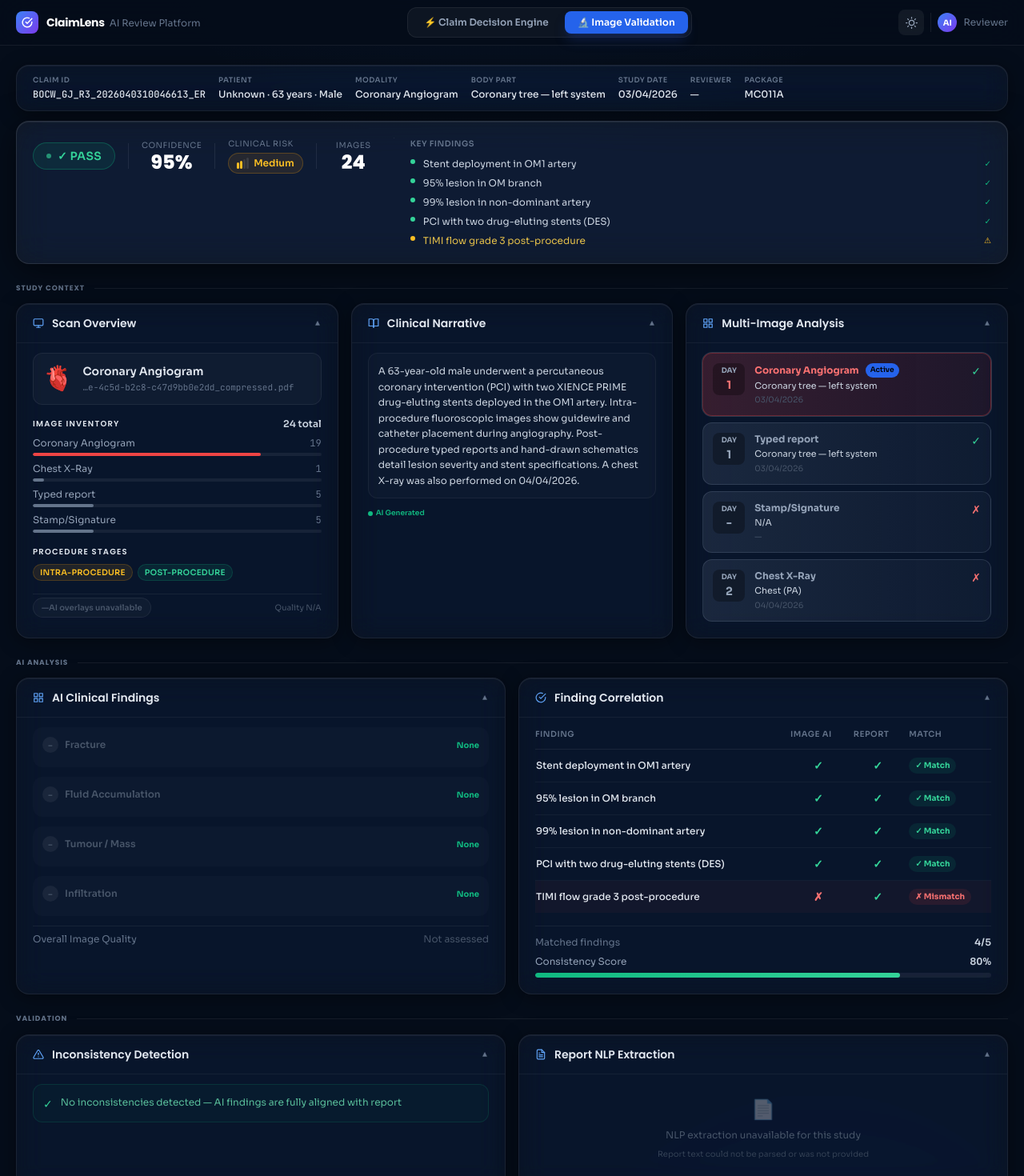
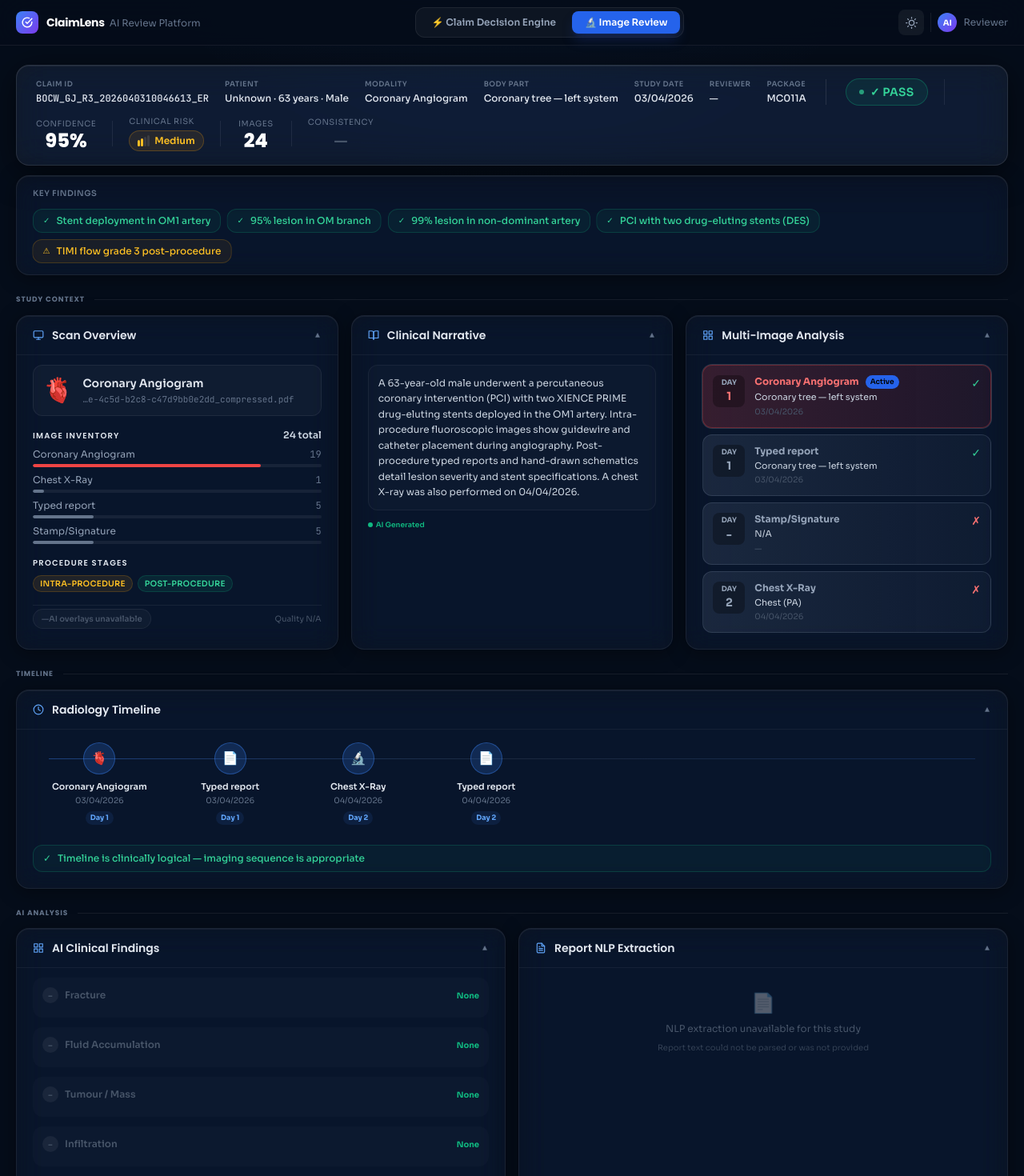
Before and after one commit to akhilesh79/claim-lens, a React (Vite) app: page /imaging in a window 1280 px wide. Shown: the top 1470 px of the page at 80% size. Built offline with nearby package versions, Linux system fonts and the light colour scheme.

Commit message:
resolved comments

```diff
--- a/src/components/layout/Header.tsx
+++ b/src/components/layout/Header.tsx
@@ -23,7 +23,10 @@ export function Header() {
             <FiCheckCircle size={14} color='white' strokeWidth={2.5} />
           </div>
           <div>
-            <span className='text-sm font-bold tracking-tight font-heading' style={{ color: isDark ? '#ffffff' : '#0f172a' }}>
+            <span
+              className='text-sm font-bold tracking-tight font-heading'
+              style={{ color: isDark ? '#ffffff' : '#0f172a' }}
+            >
               ClaimLens
             </span>
             <span className='hidden sm:inline text-xs ml-1.5' style={{ color: isDark ? '#64748b' : '#64748b' }}>
@@ -68,7 +71,7 @@ export function Header() {
                }`
             }
           >
-            🔬 Image Validation
+            🔬 Image Review
           </NavLink>
         </nav>
 
@@ -84,11 +87,7 @@ export function Header() {
               color: isDark ? '#94a3b8' : '#475569',
             }}
           >
-            {isDark ? (
-              <FiSun size={15} />
-            ) : (
-              <FiMoon size={14} />
-            )}
+            {isDark ? <FiSun size={15} /> : <FiMoon size={14} />}
           </button>
 
           {/* Divider + avatar */}
--- a/src/components/ui/SectionContainer.tsx
+++ b/src/components/ui/SectionContainer.tsx
@@ -10,6 +10,7 @@ interface SectionContainerProps {
   children: ReactNode;
   className?: string;
   headerExtra?: ReactNode;
+  maxH?: string;
 }
 
 export function SectionContainer({
@@ -21,30 +22,31 @@ export function SectionContainer({
   children,
   className = '',
   headerExtra,
+  maxH = 'max-h-[380px]',
 }: SectionContainerProps) {
   const [open, setOpen] = useState(defaultOpen);
 
   return (
     <div className={`glass rounded-2xl overflow-hidden h-full flex flex-col ${className}`}>
       <button
-        type="button"
+        type='button'
         onClick={() => collapsible && setOpen((p) => !p)}
         className={`w-full flex items-center justify-between px-5 py-3.5 transition-colors flex-shrink-0 ${
           collapsible ? 'cursor-pointer hover:bg-white/[0.025]' : 'cursor-default'
         }`}
       >
-        <div className="flex items-center gap-2.5 min-w-0">
-          {icon && <span className="text-blue-400 flex-shrink-0 text-base">{icon}</span>}
-          <h3 className="text-sm font-semibold font-heading text-slate-200 truncate">{title}</h3>
-          {badge && <span className="flex-shrink-0">{badge}</span>}
+        <div className='flex items-center gap-2.5 min-w-0'>
+          {icon && <span className='text-blue-400 flex-shrink-0 text-base'>{icon}</span>}
+          <h3 className='text-sm font-semibold font-heading text-slate-200 truncate'>{title}</h3>
+          {badge && <span className='flex-shrink-0'>{badge}</span>}
         </div>
-        <div className="flex items-center gap-3 flex-shrink-0 ml-3">
+        <div className='flex items-center gap-3 flex-shrink-0 ml-3'>
           {headerExtra}
           {collapsible && (
             <motion.span
               animate={{ rotate: open ? 180 : 0 }}
               transition={{ duration: 0.2 }}
-              className="text-slate-500 text-[10px] leading-none"
+              className='text-slate-500 text-[10px] leading-none'
             >
               ▼
             </motion.span>
@@ -55,20 +57,20 @@ export function SectionContainer({
       <AnimatePresence initial={false}>
         {open && (
           <motion.div
-            key="content"
+            key='content'
             initial={{ height: 0, opacity: 0 }}
             animate={{ height: 'auto', opacity: 1 }}
             exit={{ height: 0, opacity: 0 }}
             transition={{ duration: 0.25, ease: [0.4, 0, 0.2, 1] }}
-            className="overflow-hidden border-t border-white/[0.05]"
+            className='overflow-hidden border-t border-white/[0.05]'
           >
-            <div className="px-5 pb-5">{children}</div>
+            <div className={`px-5 pb-5 overflow-y-auto ${maxH}`}>{children}</div>
           </motion.div>
         )}
       </AnimatePresence>
 
       {/* Spacer pushes card body to fill grid cell height */}
-      <div className="flex-1" />
+      <div className='flex-1' />
     </div>
   );
 }
--- a/src/features/imaging/components/ImagingHeaderPanel.tsx
+++ b/src/features/imaging/components/ImagingHeaderPanel.tsx
@@ -8,13 +8,17 @@ interface Props {
 
 function MetaItem({ label, value, mono }: { label: string; value: string; mono?: boolean }) {
   return (
-    <div className="flex flex-col gap-0.5">
-      <span className="text-[9px] font-semibold uppercase tracking-wider text-slate-500">{label}</span>
+    <div className='flex flex-col gap-0.5'>
+      <span className='text-[9px] font-semibold uppercase tracking-wider text-slate-500'>{label}</span>
       <span className={`text-xs font-medium text-slate-200 ${mono ? 'font-mono text-blue-400' : ''}`}>
         {value}
       </span>
     </div>
   );
+}
+
+function Divider() {
+  return <div className='h-8 w-px border-l border-white/[0.08] hidden sm:block flex-shrink-0' />;
 }
 
 function patientLabel(data: ImagingAnalysis): string {
@@ -30,100 +34,98 @@ export function ImagingHeaderPanel({ data }: Props) {
       initial={{ opacity: 0, y: -12 }}
       animate={{ opacity: 1, y: 0 }}
       transition={{ duration: 0.4 }}
-      className="space-y-3"
+      className='space-y-3'
     >
-      {/* Metadata bar */}
-      <div className="glass rounded-2xl px-5 py-3 flex flex-wrap items-center gap-4">
-        <MetaItem label="Claim ID" value={data.claimId} mono />
-        <MetaItem label="Patient" value={patientLabel(data)} />
-        <MetaItem label="Modality" value={data.modality} />
-        <MetaItem label="Body Part" value={data.bodyPart} />
-        <MetaItem label="Study Date" value={data.studyDate} />
-        <MetaItem label="Reviewer" value={data.reviewer ?? '—'} />
-        <MetaItem label="Package" value={data.packageCode} />
-      </div>
+      {/* ── Row 1: Metadata + Status combined ───────────────── */}
+      <div className='glass-elevated rounded-2xl px-6 py-4 flex flex-wrap items-center gap-x-5 gap-y-3'>
+        {/* Meta items */}
+        <MetaItem label='Claim ID' value={data.claimId} mono />
+        <MetaItem label='Patient' value={patientLabel(data)} />
+        <MetaItem label='Modality' value={data.modality} />
+        <MetaItem label='Body Part' value={data.bodyPart} />
+        <MetaItem label='Study Date' value={data.studyDate} />
+        <MetaItem label='Reviewer' value={data.reviewer ?? '—'} />
+        <MetaItem label='Package' value={data.packageCode} />
 
-      {/* Summary panel */}
-      <div className="glass-elevated rounded-2xl p-5">
-        <div className="flex flex-col xl:flex-row xl:items-start gap-5">
+        {/* Separator */}
+        <div className='hidden sm:block h-8 w-px border-l border-white/[0.10] flex-shrink-0 mx-1' />
+
         {/* Status metrics */}
-          <div className="flex flex-wrap items-center gap-4">
-            <StatusBadge status={data.status} size="lg" />
+        <StatusBadge status={data.status} size='lg' />
+        <Divider />
 
-            <div className="h-8 w-px border-l border-white/[0.08] hidden sm:block" />
-
-            <div className="text-center min-w-[72px]">
-              <p className="text-[10px] text-slate-500 uppercase tracking-wider mb-0.5">Confidence</p>
+        <div className='text-center min-w-[56px]'>
+          <p className='text-[10px] text-slate-500 uppercase tracking-wider mb-0.5'>Confidence</p>
           {data.confidence !== null ? (
-                <p className="text-2xl font-black text-white tabular-nums leading-none font-heading">
-                  <AnimatedCounter value={data.confidence} suffix="%" />
+            <p className='text-2xl font-black text-white tabular-nums leading-none font-heading'>
+              <AnimatedCounter value={data.confidence} suffix='%' />
             </p>
           ) : (
-                <p className="text-lg font-bold text-slate-600">—</p>
+            <p className='text-lg font-bold text-slate-600'>—</p>
           )}
         </div>
 
-            <div className="h-8 w-px border-l border-white/[0.08] hidden sm:block" />
+        <Divider />
 
         <div>
-              <p className="text-[10px] text-slate-500 uppercase tracking-wider mb-1">Clinical Risk</p>
+          <p className='text-[10px] text-slate-500 uppercase tracking-wider mb-1'>Clinical Risk</p>
           {data.clinicalRisk !== null ? (
             <RiskIndicator level={data.clinicalRisk} />
           ) : (
-                <span className="text-xs text-slate-600">—</span>
+            <span className='text-xs text-slate-600'>—</span>
           )}
         </div>
 
-            <div className="h-8 w-px border-l border-white/[0.08] hidden sm:block" />
+        <Divider />
 
-            <div className="text-center min-w-[60px]">
-              <p className="text-[10px] text-slate-500 uppercase tracking-wider mb-0.5">Images</p>
-              <p className="text-2xl font-black text-white tabular-nums leading-none font-heading">
+        <div className='text-center min-w-[48px]'>
+          <p className='text-[10px] text-slate-500 uppercase tracking-wider mb-0.5'>Images</p>
+          <p className='text-2xl font-black text-white tabular-nums leading-none font-heading'>
             {data.totalImages}
           </p>
         </div>
-          </div>
 
-          <div className="xl:w-px xl:self-stretch w-full h-px border-t xl:border-t-0 xl:border-l border-white/[0.07]" />
+        <Divider />
 
-          {/* Key findings */}
-          <div className="flex-1 min-w-0">
-            <p className="text-[10px] font-semibold text-slate-500 uppercase tracking-wider mb-2.5">Key Findings</p>
-            {data.keyFindings.length > 0 ? (
-              <ul className="space-y-2">
-                {data.keyFindings.map((finding, i) => (
-                  <motion.li
-                    key={i}
-                    initial={{ opacity: 0, x: -8 }}
-                    animate={{ opacity: 1, x: 0 }}
-                    transition={{ delay: 0.15 + i * 0.08 }}
-                    className="flex items-start gap-2.5 text-xs text-slate-300"
-                  >
-                    <span
-                      className={`mt-0.5 w-1.5 h-1.5 rounded-full flex-shrink-0 ${
-                        finding.consistent ? 'bg-emerald-400' : 'bg-amber-400'
-                      }`}
-                    />
-                    <span className={finding.consistent ? '' : 'text-amber-300/90'}>{finding.text}</span>
-                    {finding.note && (
-                      <span className="ml-1 text-[10px] text-slate-500 italic">{finding.note}</span>
-                    )}
-                    <span className="ml-auto flex-shrink-0 text-[10px]">
-                      {finding.consistent ? (
-                        <span className="text-emerald-500">✓</span>
+        <div className='text-center min-w-[48px]'>
+          <p className='text-[10px] text-slate-500 uppercase tracking-wider mb-0.5'>Consistency</p>
+          {data.consistencyScore !== null ? (
+            <p className='text-2xl font-black text-white tabular-nums leading-none font-heading'>
+              <AnimatedCounter value={data.consistencyScore} suffix='%' />
+            </p>
           ) : (
-                        <span className="text-amber-400">⚠</span>
-                      )}
-                    </span>
-                  </motion.li>
-                ))}
-              </ul>
-            ) : (
-              <p className="text-xs text-slate-600 italic">No key findings available</p>
+            <p className='text-lg font-bold text-slate-600'>—</p>
           )}
         </div>
       </div>
+
+      {/* ── Row 3: Key findings — full width ─────────────────── */}
+      {data.keyFindings.length > 0 && (
+        <div className='glass rounded-2xl px-5 py-3.5'>
+          <p className='text-[10px] font-semibold text-slate-500 uppercase tracking-wider mb-3'>Key Findings</p>
+          <div className='flex flex-wrap gap-2'>
+            {data.keyFindings.map((finding, i) => (
+              <motion.div
+                key={i}
+                initial={{ opacity: 0, scale: 0.92 }}
+                animate={{ opacity: 1, scale: 1 }}
+                transition={{ delay: 0.08 + i * 0.06 }}
+                className={`flex items-center gap-2 px-3 py-1.5 rounded-xl border text-xs font-medium ${
+                  finding.consistent
+                    ? 'bg-emerald-500/[0.07] border-emerald-500/20 text-emerald-400'
+                    : 'bg-amber-500/[0.07] border-amber-500/20 text-amber-400'
+                }`}
+              >
+                <span className='text-[10px]'>{finding.consistent ? '✓' : '⚠'}</span>
+                <span>{finding.text}</span>
+                {finding.note && (
+                  <span className='text-[10px] opacity-60 italic'>{finding.note}</span>
+                )}
+              </motion.div>
+            ))}
           </div>
+        </div>
+      )}
     </motion.div>
   );
 }
--- a/src/features/imaging/components/RadiologyTimeline.tsx
+++ b/src/features/imaging/components/RadiologyTimeline.tsx
@@ -32,21 +32,24 @@ export function RadiologyTimeline({ timeline, isLogical }: Props) {
       animate={{ opacity: 1, y: 0 }}
       transition={{ duration: 0.35, delay: 0.1 }}
     >
-      <SectionContainer title="Radiology Timeline" icon={<FiClock size={14} />} defaultOpen>
+      <SectionContainer title="Radiology Timeline" icon={<FiClock size={14} />} defaultOpen maxH="max-h-none">
         <div className="pt-4 space-y-4">
           {timeline.length > 0 ? (
             <div className="relative">
-              {/* Horizontal spine on lg+, vertical on mobile */}
-              <div className="hidden lg:block absolute top-5 left-6 right-6 h-px bg-gradient-to-r from-blue-500/40 via-slate-700/40 to-transparent pointer-events-none" />
+              {/* Scrollable horizontal track */}
+              <div className="overflow-x-auto pb-2">
+                {/* Spine line */}
+                <div className="relative min-w-max">
+                  <div className="absolute top-5 left-5 right-5 h-px bg-gradient-to-r from-blue-500/40 via-slate-600/30 to-blue-500/20 pointer-events-none" />
 
-              <div className="flex flex-col lg:flex-row lg:items-start gap-4 lg:gap-0 lg:justify-between">
+                  <div className="flex items-start gap-0">
                     {timeline.map((ev, i) => (
                       <motion.div
                         key={`${ev.day}-${i}`}
                         initial={{ opacity: 0, y: 8 }}
                         animate={{ opacity: 1, y: 0 }}
-                    transition={{ delay: 0.08 * i }}
-                    className="flex lg:flex-col items-start lg:items-center gap-3 lg:gap-2 lg:flex-1 group"
+                        transition={{ delay: 0.06 * i }}
+                        className="flex flex-col items-center gap-2 min-w-[160px] px-6 group"
                       >
                         {/* Node */}
                         <div className="relative z-10 w-10 h-10 rounded-full border bg-blue-500/20 border-blue-500/40 flex items-center justify-center flex-shrink-0 transition-transform group-hover:scale-110">
@@ -54,8 +57,8 @@ export function RadiologyTimeline({ timeline, isLogical }: Props) {
                         </div>
 
                         {/* Label */}
-                    <div className="lg:text-center min-w-0">
-                      <p className="text-xs font-semibold text-slate-200 leading-snug">{ev.event}</p>
+                        <div className="text-center w-full">
+                          <p className="text-[11px] font-semibold text-slate-200 leading-snug line-clamp-2">{ev.event}</p>
                           <p className="text-[10px] text-slate-500 mt-0.5">{ev.date}</p>
                           <span className="inline-block mt-1 text-[9px] font-bold text-blue-400 bg-blue-500/10 px-1.5 py-0.5 rounded-full">
                             Day {ev.day}
@@ -63,6 +66,8 @@ export function RadiologyTimeline({ timeline, isLogical }: Props) {
                         </div>
                       </motion.div>
                     ))}
+                  </div>
+                </div>
               </div>
             </div>
           ) : (
--- a/src/pages/ImagingDashboard.tsx
+++ b/src/pages/ImagingDashboard.tsx
@@ -72,29 +72,35 @@ export default function ImagingDashboard() {
         </div>
       </div>
 
-      {/* ── Zone 2: AI Analysis — 2 equal columns ──────────────── */}
+      {/* ── Zone 2: Timeline — full width ──────────────────────── */}
+      <div>
+        <ZoneLabel label="Timeline" />
+        <RadiologyTimeline timeline={data.radiologyTimeline} isLogical={data.timelineLogical} />
+      </div>
+
+      {/* ── Zone 3: AI Analysis — 2 equal columns ──────────────── */}
       <div>
         <ZoneLabel label="AI Analysis" />
         <div className="grid grid-cols-1 lg:grid-cols-2 gap-4">
           <AIFindingsPanel findings={data.aiFindings} imageQuality={data.imageQuality} />
-          <FindingCorrelationTable rows={data.correlationRows} consistencyScore={data.correlationScore} />
-        </div>
-      </div>
-
-      {/* ── Zone 3: Validation — 2 equal columns ───────────────── */}
-      <div>
-        <ZoneLabel label="Validation" />
-        <div className="grid grid-cols-1 lg:grid-cols-2 gap-4">
-          <InconsistencyDetection inconsistencies={data.inconsistencies} />
           <NLPReportExtraction extraction={data.nlpExtraction} />
         </div>
       </div>
 
-      {/* ── Zone 4: Documentation — 2 equal columns ────────────── */}
+      {/* ── Zone 4: Validation & Compliance — 3 equal columns ──── */}
+      <div>
+        <ZoneLabel label="Validation & Compliance" />
+        <div className="grid grid-cols-1 lg:grid-cols-3 gap-4">
+          <FindingCorrelationTable rows={data.correlationRows} consistencyScore={data.correlationScore} />
+          <InconsistencyDetection inconsistencies={data.inconsistencies} />
+          <STGAlignmentPanel stgAlignment={data.stgAlignment} />
+        </div>
+      </div>
+
+      {/* ── Zone 5: Documentation — 2 equal columns ────────────── */}
       <div>
         <ZoneLabel label="Documentation" />
         <div className="grid grid-cols-1 lg:grid-cols-2 gap-4">
-          <STGAlignmentPanel stgAlignment={data.stgAlignment} />
           <CompletenessPanel
             completeness={data.completeness}
             imageInventory={data.imageInventory}
@@ -102,12 +108,6 @@ export default function ImagingDashboard() {
           />
         </div>
       </div>
-
-      {/* ── Zone 5: Timeline — full width ──────────────────────── */}
-      <div>
-        <ZoneLabel label="Timeline" />
-        <RadiologyTimeline timeline={data.radiologyTimeline} isLogical={data.timelineLogical} />
-      </div>
     </motion.div>
   );
 }
```
Also changed, not shown: src/pages/ClaimDashboard.tsx (+7 -7 lines). Lines whose indentation alone changed are shown as unchanged.
